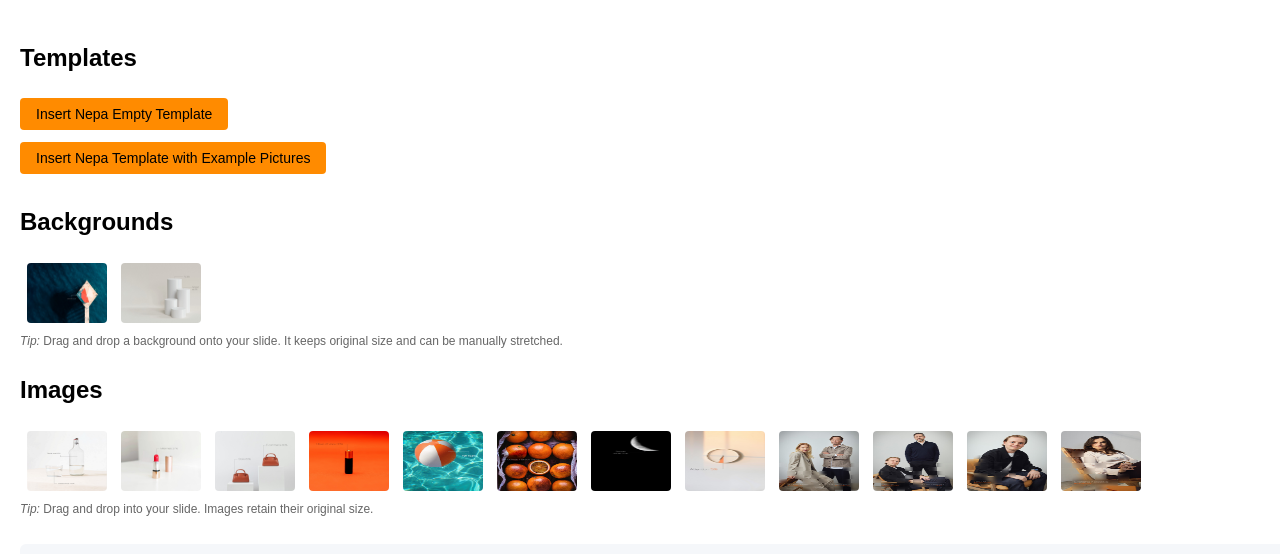
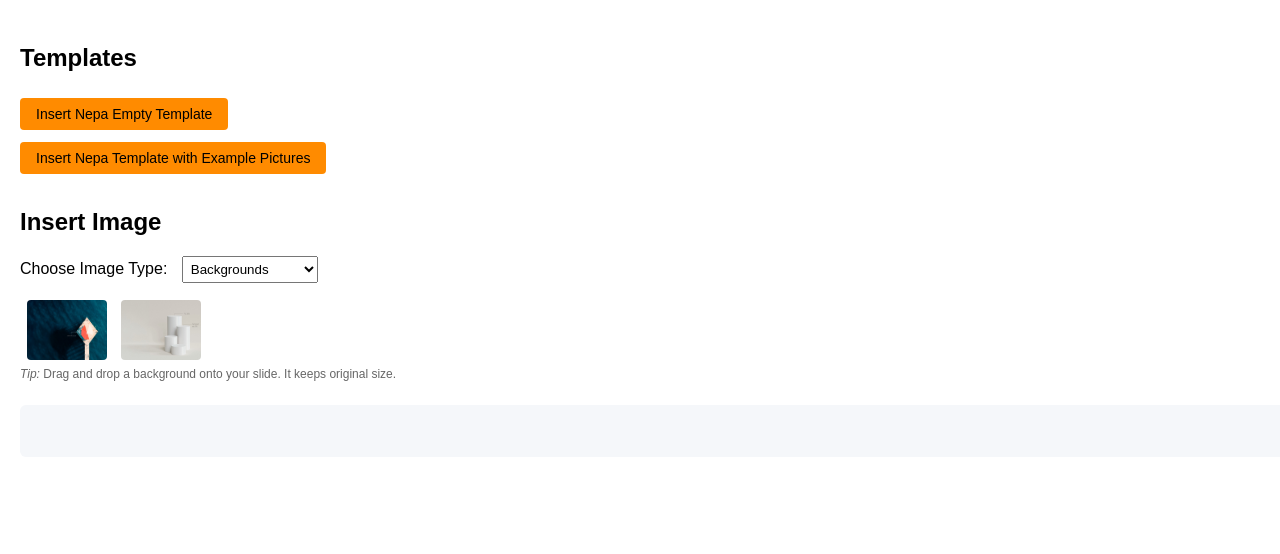
Before and after one commit to Nepa-AB/Nepa-Templates-Add-in, a website built with webpack: page src/taskpane/taskpane.html in a window 1280 px wide. Shown: the top 554 px of the page. Built offline with nearby package versions, Linux system fonts and the light colour scheme; a script that the page names is missing.

Commit message:
Update taskpane.html
added drop down selection

```diff
--- a/src/taskpane/taskpane.html
+++ b/src/taskpane/taskpane.html
@@ -18,7 +18,6 @@
         margin: 6px 0;
         cursor: pointer;
         font-size: 14px;
-        text-align: center;
       }
       .button:hover {
         background-color: #f8f8f8;
@@ -30,8 +29,11 @@
         background-color: #f5f7fa;
         border-radius: 6px;
       }
-      .section {
-        margin-bottom: 28px;
+      .background-list {
+        display: flex;
+        flex-wrap: wrap;
+        align-items: center;
+        margin-top: 10px;
       }
       .background-image {
         margin: 5px;
@@ -39,15 +41,12 @@
         border-radius: 6px;
         border: 2px solid transparent;
         transition: border 0.2s;
-        outline: none;
       }
       .background-image:hover, .background-image:focus {
         border: 2px solid #0079d4;
       }
-      .background-list {
-        display: flex;
-        flex-wrap: wrap;
-        align-items: center;
+      .image-section {
+        display: none;
       }
     </style>
     <script src="https://appsforoffice.microsoft.com/lib/1/hosted/office.js"></script>
@@ -55,7 +54,7 @@
   </head>
   <body>
     <!-- Templates -->
-    <div class="section">
+    <div>
       <h2>Templates</h2>
       <a class="button"
          href="https://nepa-ab.github.io/Nepa-Templates-Add-in/src/templates/Nepa%20empty%20template.pptx"
@@ -72,117 +71,70 @@
       </a>
     </div>
 
-    <!-- Backgrounds -->
-    <div class="section">
-      <h2>Backgrounds</h2>
+    <!-- Image Category Selector -->
+    <div style="margin-top: 28px;">
+      <h2>Insert Image</h2>
+      <label for="imageCategory">Choose Image Type:</label>
+      <select id="imageCategory" style="margin-left: 10px; padding: 4px;">
+        <option value="backgrounds">Backgrounds</option>
+        <option value="half">Half Page Images</option>
+        <option value="thin">Thin Images</option>
+      </select>
+    </div>
+
+    <!-- Background Images -->
+    <div id="backgrounds" class="image-section">
       <div class="background-list">
-        <img
-          src="https://nepa-ab.github.io/Nepa-Templates-Add-in/src/backgrounds/background%201.png"
-          class="background-image"
-          alt="Background 1"
-          draggable="true"
-          width="80"
-          height="60"
-        />
-        <img
-          src="https://nepa-ab.github.io/Nepa-Templates-Add-in/src/backgrounds/background%202.png"
-          class="background-image"
-          alt="Background 2"
-          draggable="true"
-          width="80"
-          height="60"
-        />
+        <img src="https://nepa-ab.github.io/Nepa-Templates-Add-in/src/backgrounds/background%201.png" class="background-image" alt="Background 1" draggable="true" width="80" height="60" />
+        <img src="https://nepa-ab.github.io/Nepa-Templates-Add-in/src/backgrounds/background%202.png" class="background-image" alt="Background 2" draggable="true" width="80" height="60" />
       </div>
-      <div style="margin-top: 4px; font-size: 12px; color: #666;">
-        <em>Tip:</em> Drag and drop a background onto your slide. It keeps original size and can be manually stretched.
+      <div style="font-size: 12px; color: #666;">
+        <em>Tip:</em> Drag and drop a background onto your slide. It keeps original size.
       </div>
     </div>
 
-    <!-- Images -->
-    <div class="section">
-      <h2>Images</h2>
+    <!-- Half Page Images -->
+    <div id="half" class="image-section">
       <div class="background-list">
-        <!-- Half Page -->
-        <img src="https://nepa-ab.github.io/Nepa-Templates-Add-in/src/Images/half%20page%201.jpg"
-             class="background-image"
-             alt="Half Page 1"
-             draggable="true"
-             width="80"
-             height="60" />
-        <img src="https://nepa-ab.github.io/Nepa-Templates-Add-in/src/Images/half%20page%202.jpg"
-             class="background-image"
-             alt="Half Page 2"
-             draggable="true"
-             width="80"
-             height="60" />
-        <img src="https://nepa-ab.github.io/Nepa-Templates-Add-in/src/Images/half%20page%203.jpg"
-             class="background-image"
-             alt="Half Page 3"
-             draggable="true"
-             width="80"
-             height="60" />
-        <img src="https://nepa-ab.github.io/Nepa-Templates-Add-in/src/Images/half%20page%204.jpg"
-             class="background-image"
-             alt="Half Page 4"
-             draggable="true"
-             width="80"
-             height="60" />
-        <img src="https://nepa-ab.github.io/Nepa-Templates-Add-in/src/Images/half%20page%205.jpg"
-             class="background-image"
-             alt="Half Page 5"
-             draggable="true"
-             width="80"
-             height="60" />
-        <img src="https://nepa-ab.github.io/Nepa-Templates-Add-in/src/Images/half%20page%206.jpg"
-             class="background-image"
-             alt="Half Page 6"
-             draggable="true"
-             width="80"
-             height="60" />
+        <!-- half page 1-6 -->
+        ${[1, 2, 3, 4, 5, 6].map(i => `
+          <img src="https://nepa-ab.github.io/Nepa-Templates-Add-in/src/Images/half%20page%20${i}.jpg"
+               class="background-image"
+               alt="Half Page ${i}"
+               draggable="true"
+               width="80" height="60" />
+        `).join('')}
+      </div>
+    </div>
 
-        <!-- Thin Images -->
-        <img src="https://nepa-ab.github.io/Nepa-Templates-Add-in/src/Images/thin%20image%201.jpg"
-             class="background-image"
-             alt="Thin Image 1"
-             draggable="true"
-             width="80"
-             height="60" />
-        <img src="https://nepa-ab.github.io/Nepa-Templates-Add-in/src/Images/thin%20image%202.jpg"
-             class="background-image"
-             alt="Thin Image 2"
-             draggable="true"
-             width="80"
-             height="60" />
-        <img src="https://nepa-ab.github.io/Nepa-Templates-Add-in/src/Images/thin%20image%203.jpg"
-             class="background-image"
-             alt="Thin Image 3"
-             draggable="true"
-             width="80"
-             height="60" />
-        <img src="https://nepa-ab.github.io/Nepa-Templates-Add-in/src/Images/thin%20image%204.jpg"
-             class="background-image"
-             alt="Thin Image 4"
-             draggable="true"
-             width="80"
-             height="60" />
-        <img src="https://nepa-ab.github.io/Nepa-Templates-Add-in/src/Images/thin%20image%205.jpg"
-             class="background-image"
-             alt="Thin Image 5"
-             draggable="true"
-             width="80"
-             height="60" />
-        <img src="https://nepa-ab.github.io/Nepa-Templates-Add-in/src/Images/thin%20image%206.jpg"
-             class="background-image"
-             alt="Thin Image 6"
-             draggable="true"
-             width="80"
-             height="60" />
-      </div>
-      <div style="margin-top: 4px; font-size: 12px; color: #666;">
-        <em>Tip:</em> Drag and drop into your slide. Images retain their original size.
+    <!-- Thin Images -->
+    <div id="thin" class="image-section">
+      <div class="background-list">
+        <!-- thin image 1-6 -->
+        ${[1, 2, 3, 4, 5, 6].map(i => `
+          <img src="https://nepa-ab.github.io/Nepa-Templates-Add-in/src/Images/thin%20image%20${i}.jpg"
+               class="background-image"
+               alt="Thin Image ${i}"
+               draggable="true"
+               width="80" height="60" />
+        `).join('')}
       </div>
     </div>
 
     <div id="notify" role="status" aria-live="polite"></div>
+
+    <script>
+      // Show default section
+      document.getElementById('backgrounds').style.display = 'block';
+
+      // Dropdown logic
+      document.getElementById('imageCategory').addEventListener('change', function () {
+        document.querySelectorAll('.image-section').forEach(section => {
+          section.style.display = 'none';
+        });
+        const selected = this.value;
+        document.getElementById(selected).style.display = 'block';
+      });
+    </script>
   </body>
 </html>
```
